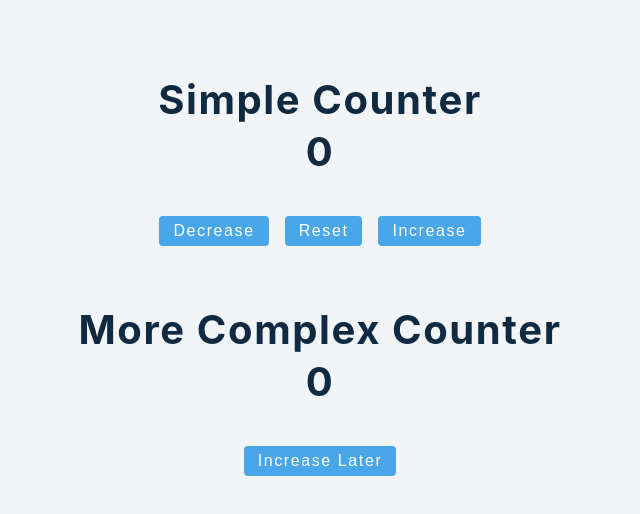
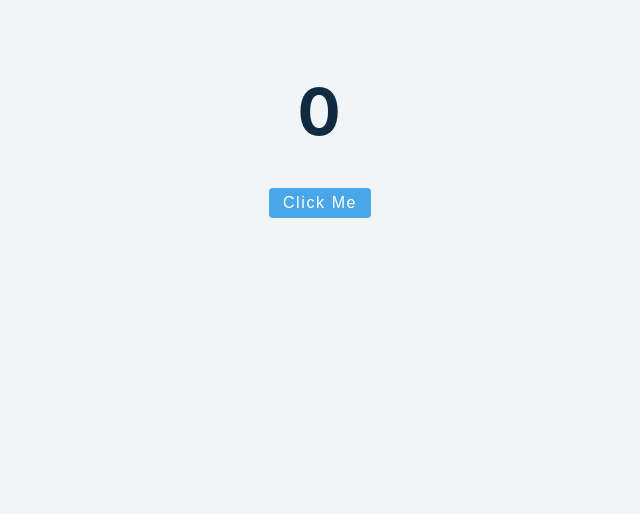
Before and after one commit to makawy7/react-advanced, a React (Create React App) app: page / in a window 1280 px wide. Shown: the top 514 px of the page, without its empty margins (320-960 px from the left). Built offline with nearby package versions, Linux system fonts and the light colour scheme.

Commit message:
useEffect basics

```diff
--- a/src/App.js
+++ b/src/App.js
@@ -1,9 +1,9 @@
-import UseStateCounter from "./components/UseStateCounter";
+import UseEffectBasics from "./components/UseEffectBasics";
 
 function App() {
   return (
     <div className="container">
-      <UseStateCounter />
+      <UseEffectBasics />
     </div>
   );
 }
--- /dev/null
+++ b/src/components/UseEffectBasics.js
@@ -0,0 +1,20 @@
+import { useEffect, useState } from "react";
+
+function UseEffectBasics() {
+  const [value, setValue] = useState(0);
+  //   useEffect runs after every re-render
+  useEffect(() => {
+    document.title = `New messages ${value}`;
+  });
+
+  return (
+    <>
+      <h1>{value}</h1>
+      <button className="btn" onClick={() => setValue(value + 1)}>
+        Click me
+      </button>
+    </>
+  );
+}
+
+export default UseEffectBasics;
```
